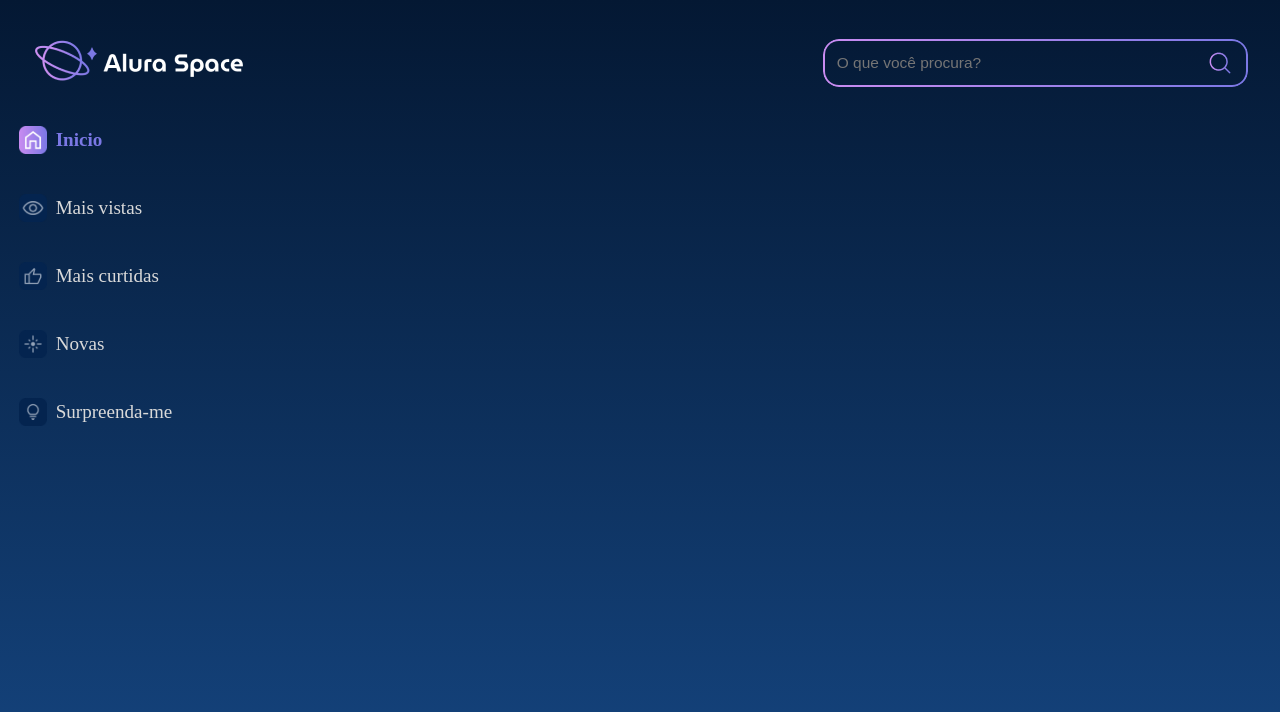
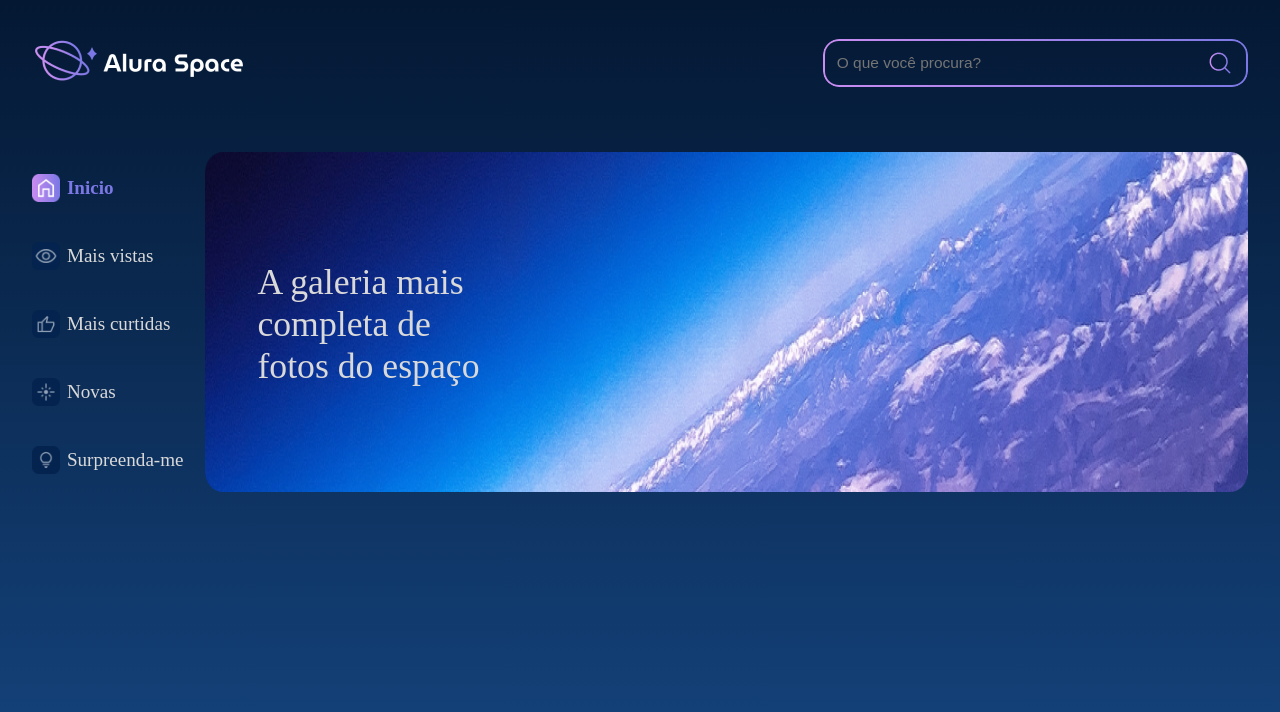
Before and after one commit to marcelluscaio/ReactArquivosEstaticos, a React (Create React App) app: page / in a window 1280 px wide. Shown: the top 712 px of the page. Built offline with nearby package versions, Linux system fonts and the light colour scheme.

Commit message:
feat: banner complete

```diff
--- /dev/null
+++ b/src/components/Banner/index.jsx
@@ -0,0 +1,12 @@
+import styles from './style/banner.module.scss'
+import banner from './img/banner.png';
+
+
+export default function Banner(){
+   return(
+      <section className={styles.section}>
+         <img className={styles.image} src={banner} alt="Picture from space"/>
+         <h1>A galeria mais completa de fotos do espaço</h1>
+      </section>
+   )
+}
--- /dev/null
+++ b/src/components/Banner/style/banner.module.scss
@@ -0,0 +1,27 @@
+.section{
+   position: relative;
+
+   flex-grow: 1;
+}
+
+.image {
+   width: 100%;
+   height: calc(25vh + (max(1rem, .75rem + 1.25vw) * 5 ));
+}
+
+h1 {
+   position: absolute;
+   top: 50%;
+   left: 5%;
+   transform: translateY(-50%);
+   z-index: 1;
+
+   width: 14ch;
+   /* height: 144px; */
+   margin: 0;
+
+   color: #d9d9d9;
+   font-size: var(--fs-4);
+   font-family: "GandhiSansRegular";
+   font-weight: 400;
+}
--- a/src/components/Menu/index.jsx
+++ b/src/components/Menu/index.jsx
@@ -1,32 +1,31 @@
-import './style/Menu.modules.scss';
 import home from './img/home-ativo.png';
 import maisVistas from './img/mais-vistas-inativo.png';
 import maisCurtidas from './img/mais-curtidas-inativo.png';
 import novas from './img/novas-inativo.png';
 import surpreendaMe from './img/surpreenda-me-inativo.png';
-
+import styles from './style/menu.module.scss';
 
 export default function Menu(){
    return (
-      <nav className='menu'>
-         <ul className='menu__list'>
-            <li className='menu__list__item'>
+      <nav className={styles.menu}>
+         <ul className={styles.menu__list}>
+            <li className={styles.menu__list__item}>
                <img src={home} alt="House outline"/>
                <a href="#">Inicio</a>
             </li>
-            <li className='menu__list__item'>
+            <li className={styles.menu__list__item}>
                <img src={maisVistas} alt="Eye outline"/>
                <a href="#">Mais vistas</a>
             </li>
-            <li className='menu__list__item'>
+            <li className={styles.menu__list__item}>
                <img src={maisCurtidas} alt="Hand with thumbs up outline"/>
                <a href="#">Mais curtidas</a>
             </li>
-            <li className='menu__list__item'>
+            <li className={styles.menu__list__item}>
                <img src={novas} alt="Point with lines ressembling a star"/>
                <a href="#">Novas</a>
             </li>
-            <li className='menu__list__item'>
+            <li className={styles.menu__list__item}>
                <img src={surpreendaMe} alt="Lightbulb outline"/>
                <a href="#">Surpreenda-me</a>
             </li>
--- a/src/components/Menu/style/Menu.modules.scss
+++ b/src/components/Menu/style/menu.module.scss
@@ -1,5 +1,5 @@
 .menu {
-   width: 18%;
+   /* width: 20%; */
 
    &__list {
       display: flex;
@@ -7,7 +7,7 @@
       justify-content: space-around;
       gap: 5vh;
 
-      padding-left: 1.5vw;
+      padding-left: 0;
       margin: 0;
       /* height: 276px; */
 
@@ -37,9 +37,13 @@
    }
 
    a {
+      padding-right: 1.5em;
+
       text-decoration: none;
       font-size: var(--fs-1);
       color: #d9d9d9;
-      font-family: "GandhiSansRegular"
+      font-family: "GandhiSansRegular";
+      white-space: nowrap;
+
    }
 }
--- a/src/pages/InitialPage/index.jsx
+++ b/src/pages/InitialPage/index.jsx
@@ -1,11 +1,18 @@
+import styles from "./style/initialPage.module.scss";
 import Header from "../../components/Header";
 import Menu from "../../components/Menu";
+import Banner from "../../components/Banner";
 
 export default function InitialPage(){
    return (
       <>
          <Header/>
-         <Menu/>
+         <main className={styles.main}>
+            <section className={styles.main__container}>
+               <Menu/>
+               <Banner/>
+            </section>
+         </main>
       </>
    )
 }
--- /dev/null
+++ b/src/pages/InitialPage/style/initialPage.module.scss
@@ -0,0 +1,11 @@
+.main {
+   width: 95%;
+   margin-inline: auto;
+   margin-top: 2%;
+
+   &__container {
+      display: flex;
+      justify-content: space-between;
+      align-items: center;
+   }
+}
```
Also changed, not shown: src/components/Banner/img/banner.png (added).
